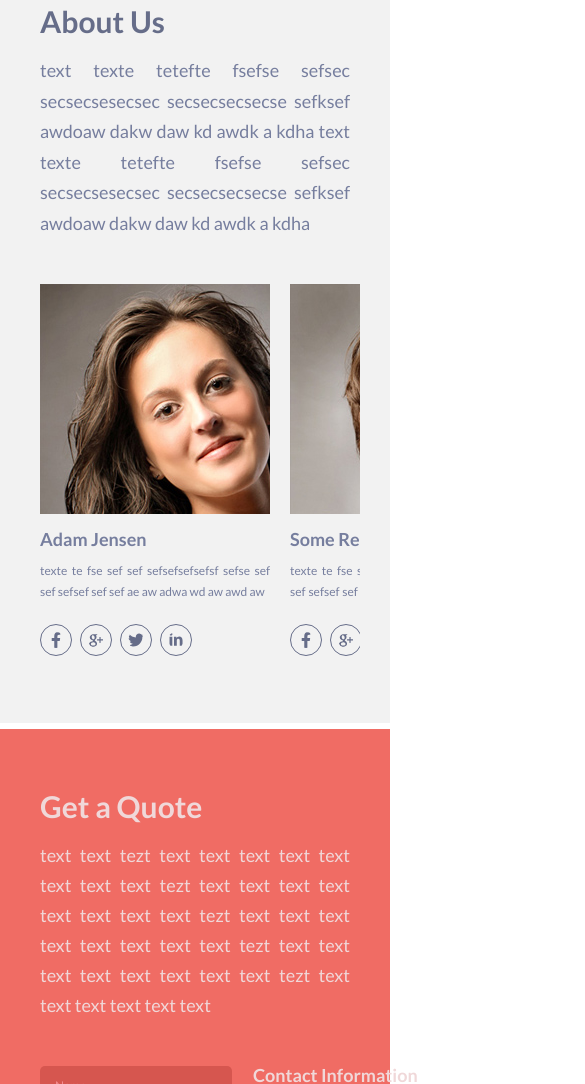
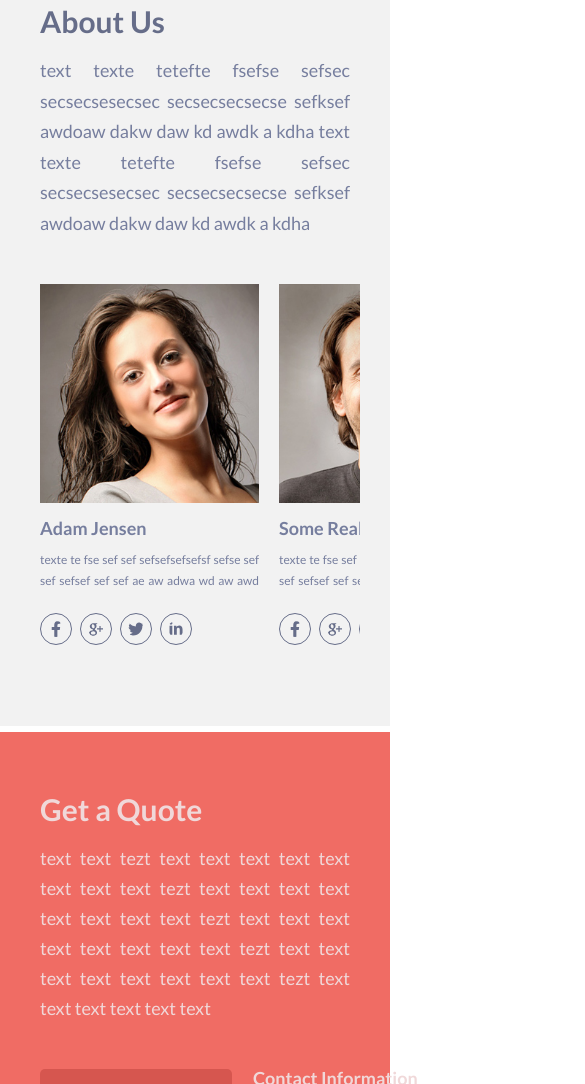
Before and after one commit to mamtys/singolo, a plain HTML site: page index.html in a window 390 px wide. Shown: the part 5432-6516 px from the top of the page, 585 px wide, since content can reach past the window. Drawn offline with Linux system fonts and the light colour scheme.

Commit message:
init: start singolo responsive

```diff
--- a/style.css
+++ b/style.css
@@ -13,6 +13,7 @@
 
   box-sizing: border-box;
   height: 89px;
+  width: 100%;
 
   background-color: #2d2f39;
 }
@@ -80,7 +81,6 @@
 .header-bottom-line {
   position: relative;
 
-  width: 1020px;
   height: 6px;
 
   background-color: #323645;
@@ -95,7 +95,6 @@
   justify-content: space-between;
   align-items: center;
   box-sizing: border-box;
-  width: 1020px;
   height: 606px;
   overflow: hidden;
 }
@@ -347,6 +346,7 @@
 
 /*singolo 2*/
 .page {
+  position: relative;
   min-width: 360px;
   max-width: 1020px;
   margin: 0 auto;
@@ -540,10 +540,9 @@
 .about-card-item {
   flex-grow: 10;
   flex-basis: 200px;
-  min-width: 230px;
+  min-width: 219px;
   max-width: 300px;
-  margin-top: 14px;
-  padding: 0 10px;
+  margin: 14px 10px;
 }
 
 .fluid-picture {
@@ -561,14 +560,17 @@
 
 .about-img1 {
   background: url("./assets/img/About-img1.jpeg");
+  background-size: cover;
 }
 
 .about-img2 {
   background: url("./assets/img/About-img2.jpeg");
+  background-size: cover;
 }
 
 .about-img3 {
   background: url("./assets/img/About-img3.jpeg");
+  background-size: cover;
 }
 
 .about-card-header {
@@ -640,14 +642,6 @@
 }
 
 /*singolo3*/
-.page {
-  min-width: 360px;
-  max-width: 1020px;
-  margin: 0 auto;
-
-  font-family: "Lato";
-}
-
 .quote {
   position: relative;
 
```
